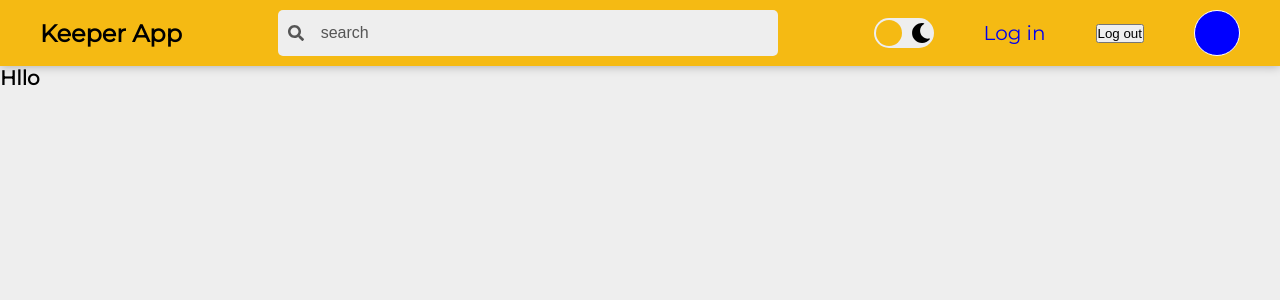
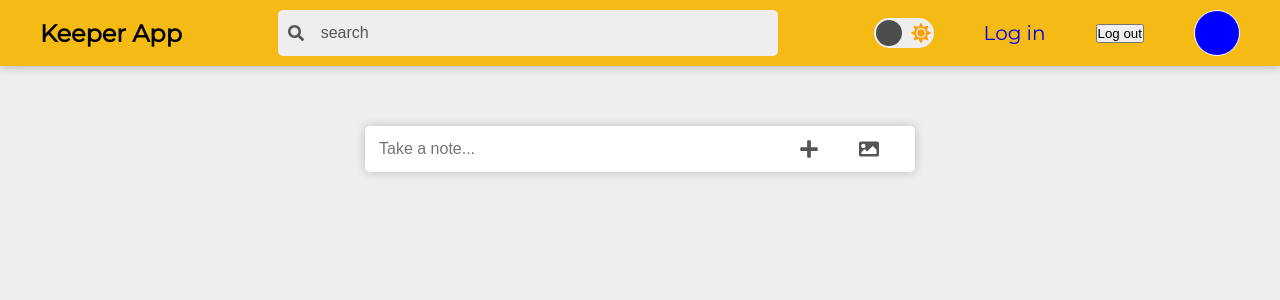
Before and after one commit to anujpanwar01/keeper, a React (Create React App) app: page / in a window 1280 px wide. Shown: the top 300 px of the page. Built offline with nearby package versions, Linux system fonts and the light colour scheme; no server answers; a web font is replaced by a local one.

Commit message:
working on the toggler btn and input form functionality

```diff
--- a/src/App.js
+++ b/src/App.js
@@ -1,20 +1,33 @@
+import { useState } from "react";
 import { Route, Routes } from "react-router-dom";
+
 import SignInSignUp from "./routes/sign-in-sign-up/SignInSignUp";
 import Header from "./routes/header/Header";
+import Home from "./routes/home/Home";
 import "./App.scss";
 // function note(detail) {
 //   const { key, title, content } = detail;
 //   return <Note key={key} title={title} content={content} />;
 // }
-function Homes() {
-  return <h1>Hllo</h1>;
-}
+
+// const states = {
+//   search: ""
+// };
 
 function App() {
+  const [state, setState] = useState({});
+
+  const h1 = document.querySelectorAll("h1");
+  console.log(h1);
+  h1.forEach((ele) => console.log(ele.innerText));
+  // const arr = Array.from(h1);
+  // arr.filter((ele) => ele.includes(state.search));
+  // console.log(h1);
+  // console.log(Array.from(h1));
   return (
     <Routes>
       <Route path="/" element={<Header />}>
-        <Route index path="/" element={<Homes />} />
+        <Route index path="/" element={<Home />} />
         <Route path="/user" element={<SignInSignUp />} />
       </Route>
     </Routes>
--- /dev/null
+++ b/src/component/card/card.component.jsx
@@ -0,0 +1,4 @@
+const Card = function () {
+  return <div>helo</div>;
+};
+export default Card;
--- /dev/null
+++ b/src/component/task-adder/task-adder.component.jsx
@@ -0,0 +1,92 @@
+import { useState } from "react";
+// import { doc } from "firebase/firestore";
+import { FaImage, FaPlus, FaPalette } from "react-icons/fa";
+import CustomBtn from "../../component/custom-btn/CustomBtn";
+import CustomInput from "../../component/custom-input/CustomInut.component";
+import { query, close } from "../../routes/home/Home";
+
+import "./task-adder.styles.scss";
+
+const TaskAdder = () => {
+  const [state, setState] = useState({
+    title: "",
+    subTitle: "",
+  });
+
+  //destructure
+  const { title, subTitle } = state;
+
+  const inputChangeHandler = (e) => {
+    const { name, value } = e.target;
+    setState(() => {
+      return {
+        ...state,
+        [name]: value,
+      };
+    });
+  };
+
+  /////////////////////////////////////////////////
+  //open btn
+  const expand = function () {
+    query(".label", "input-title");
+    query(".file", "abs-file");
+    query(".close", "close-taskbar");
+    query("#title", "input-title");
+    query("#fileid", "input-width");
+    query(".overlay", "hidden-overlay", "toggle");
+    // document.querySelector(".overlay").classList.toggle("hidden-overlay");
+    query(".flex", "remove-flex");
+    query(".add-btn", "abs-btn");
+  };
+
+  /////////////////////////////////////////////////
+  return (
+    <div className="task-adder">
+      <CustomInput
+        type="text"
+        id="title"
+        placeholder="Title"
+        required
+        name="title"
+        value={title}
+        handleChange={inputChangeHandler}
+      />
+      <div className="flex ">
+        <CustomInput
+          name="subTitle"
+          value={subTitle}
+          onClick={expand}
+          type="text"
+          placeholder="Take a note..."
+          id="fileid"
+          handleChange={inputChangeHandler}
+          required
+        />
+        <CustomInput type="file" hidden id="file" />
+        <CustomBtn className="add-btn ">
+          <FaPlus size={20} color="#555" />
+        </CustomBtn>
+        <label className="file" htmlFor="file">
+          <FaImage size={20} color="#555" />
+        </label>
+        <div className="task-menu">
+          <div>
+            {/* <span className="span">
+              <FaImage size={20} color="#555" />
+            </span> */}
+
+            <CustomInput type="color" id="color" hidden />
+            <label htmlFor="color" className="label">
+              <FaPalette size={20} color="#555" />
+            </label>
+          </div>
+          <CustomBtn className="close" onClick={close}>
+            Close
+          </CustomBtn>
+        </div>
+      </div>
+    </div>
+  );
+};
+export default TaskAdder;
--- /dev/null
+++ b/src/component/task-adder/task-adder.styles.scss
@@ -0,0 +1,113 @@
+.task-adder {
+  align-self: center;
+  position: relative;
+  z-index: 400;
+  display: flex;
+  flex-direction: column;
+  box-shadow: 0 0 1rem #2928283d;
+  width: 55rem;
+  border-radius: 0.5rem;
+  overflow: hidden;
+  #title {
+    width: 100%;
+    display: none;
+  }
+  div {
+    display: flex;
+  }
+  input[type="text"] {
+    padding: 1.4rem;
+    width: 45rem;
+    border: none;
+    outline: none;
+    font-size: 1.6rem;
+  }
+  button,
+  .file {
+    display: flex;
+    align-items: center;
+    border: none;
+    padding: 0 2rem;
+    background-color: white;
+    cursor: pointer;
+  }
+  .add-btn {
+    // height: 5rem;
+    // width: 5rem;
+    &:hover {
+      background-color: #e7e7e761;
+      border-radius: 50%;
+    }
+  }
+  .task-menu {
+    background-color: white;
+    justify-content: space-between;
+    padding: 0 0.6rem 0.6rem 1rem;
+
+    div {
+      align-items: center;
+      span {
+        margin-right: 1rem;
+      }
+      span,
+      label {
+        display: flex;
+        justify-content: center;
+        align-items: center;
+        height: 4rem;
+        width: 4rem;
+        padding: 0 0.6rem;
+        &:hover {
+          border-radius: 50%;
+          background-color: #e7e7e761;
+        }
+      }
+    }
+  }
+}
+.label {
+  display: none !important;
+}
+.input-title {
+  display: flex !important;
+}
+.remove-flex {
+  flex-direction: column;
+}
+.input-width {
+  width: 100% !important;
+}
+.close {
+  display: none !important;
+}
+.close-taskbar {
+  font-size: 1.6rem;
+  display: block !important;
+  padding: 1rem 3.2rem;
+  border-radius: 0.5rem;
+
+  &:hover {
+    background-color: #e7e7e761;
+  }
+}
+.abs-btn {
+  height: 5.5rem;
+  width: 5.5rem;
+  position: absolute;
+  top: 1%;
+  right: 1%;
+}
+.abs-file {
+  height: 4rem;
+  width: 4rem;
+  position: absolute;
+  bottom: 4%;
+  padding: 0 !important;
+  display: flex;
+  justify-content: center;
+  left: 10%;
+  &:hover {
+    border-radius: 50%;
+    background-color: #e7e7e761;
+  }
+}
--- a/src/routes/header/Header.jsx
+++ b/src/routes/header/Header.jsx
@@ -1,6 +1,7 @@
 import React, { Fragment } from "react";
 import { signOut } from "firebase/auth";
 import { auth } from "../../firebase/firebase.util";
+import { useState } from "react";
 import { Outlet, Link } from "react-router-dom";
 import { FaSearch, FaMoon, FaSun } from "react-icons/fa";
 
@@ -13,23 +14,25 @@ import { onAuthStateChanged } from "firebase/auth";
 // import { password } from "sudo-js";
 
 onAuthStateChanged(auth, (user) => {
-  if (user) {
+  if (!user) return;
+
   //   const uid = user.uid;
   // console.log(user.displayName);
+
   const { email, displayName, photoURL } = user;
   // console.log(email, displayName, photoURL);
   // console.log(email, displayName, user);
   // ...
-  } else {
-    // User is signed out
-    // ...
-  }
 });
 // user profile
 const user = auth.currentUser;
 console.log(user);
 
 function Header() {
+  const [inputValue, setInputValue] = useState({
+    theme: "false",
+  });
+  const { theme } = inputValue;
   // signOut
   const signOUt = async () => {
     try {
@@ -38,7 +41,6 @@ function Header() {
       console.log(err.message);
     }
   };
-  // console.log(auth.currentUser);
 
   return (
     <Fragment>
@@ -61,15 +63,30 @@ function Header() {
         {/* search bar */}
         <nav>
           <div className="theme">
-            <input type="checkbox" id="check" className="checkbox" />
+            <input
+              type="checkbox"
+              id="check"
+              value={inputValue.theme}
+              className="checkbox"
+              onChange={(e) => {
+                setInputValue(() => {
+                  return {
+                    theme: "true",
+                  };
+                });
+                if (theme) {
+                  document.body.classList.toggle("bg");
+                }
+              }}
+            />
             <label htmlFor="check" className="theme-btn">
               <div className="sun">
                 {" "}
-                <FaSun />
+                <FaMoon color="#8f8f8f" />
               </div>
               <div className="moon">
                 {" "}
-                <FaMoon />
+                <FaSun color="#ff9e00" />
               </div>
               <div className="toggle-thumb"></div>
             </label>
--- a/src/routes/header/Header.styles.scss
+++ b/src/routes/header/Header.styles.scss
@@ -104,10 +104,11 @@ header {
       height: 2.6rem;
       width: 2.6rem;
       border-radius: 10rem;
-      background-color: #f5ba13;
+      background-color: #4d4d4d;
       position: absolute;
       left: 2px;
       top: 1.8px;
+      transition: transform 0.3s;
     }
     // .profile {
     //   height: 3rem;
@@ -119,11 +120,17 @@ header {
 }
 
 .checkbox {
+  // opacity: 0;
   display: none;
 
   &:checked ~ .theme-btn > .toggle-thumb {
-    right: 1px !important;
+    transform: translateX(30px);
+    // right: 1px !important;
     // left: 0;
-    margin-left: auto;
+    // margin-left: auto;
   }
 }
+.bg {
+  color: #fff;
+  background-color: rgb(48, 48, 48);
+}
--- /dev/null
+++ b/src/routes/home/Home.jsx
@@ -0,0 +1,67 @@
+import TaskAdder from "../../component/task-adder/task-adder.component";
+import "./Home.styles.scss";
+
+//for the classes
+export const query = function (name1, name2, className) {
+  return !className
+    ? document.querySelector(`${name1}`).classList.add(`${name2}`) //if classname=undefined then run this
+    : className === "toggle"
+    ? document.querySelector(`${name1}`).classList.toggle(`${name2}`) //if classname=toggle then run this statement
+    : document.querySelector(`${name1}`).classList.remove(`${name2}`); //if classname=remove then run this statement
+};
+
+export const close = function (e) {
+  query(".overlay", "hidden-overlay", "toggle");
+  query("#title", "input-title", "remove");
+  query("#fileid", "input-width", "toggle");
+  query(".flex", "remove-flex", "toggle");
+  query(".add-btn", "abs-btn", "remove");
+  query(".file", "abs-file", "remove");
+  query(".label", "input-title", "remove");
+  query(".close", "close-taskbar", "toggle");
+};
+const Home = () => {
+  /////////////////////////////////////////////////
+  //   const [value, setValue] = useState({
+  //     file: "",
+  //   });
+
+  // const overlay = function (e) {
+  //   query(".overlay", "hidden-overlay", "toggle");
+  //   query("#title", "input-title", "remove");
+  //   query("#fileid", "input-width", "toggle");
+  //   query(".flex", "remove-flex", "toggle");
+  //   query(".add-btn", "abs-btn", "remove");
+  //   query(".file", "abs-file", "remove");
+  //   query(".label", "input-title", "remove");
+  //   query(".close", "close-taskbar", "toggle");
+  // };
+  // const close = function () {
+  //   query(".file", "abs-file", "remove");
+  //   query(".label", "input-title", "remove");
+  //   query(".close", "close-taskbar", "toggle");
+  //   query("#title", "input-title", "remove");
+  //   query("#fileid", "input-width", "remove");
+  //   query(".overlay", "hidden-overlay", "toggle");
+  //   query(".flex", "remove-flex", "remove");
+  //   query(".add-btn", "abs-btn", "remove");
+  // };
+  /////////////////////////////////////////////////
+  return (
+    <section className="home">
+      <TaskAdder />
+      <div
+        onClick={close}
+        className="overlay hidden-overlay"
+        style={{
+          position: "absolute",
+          height: "100vh",
+          width: "100%",
+          zIndex: "1",
+          top: "0",
+        }}
+      ></div>
+    </section>
+  );
+};
+export default Home;
--- /dev/null
+++ b/src/routes/home/Home.styles.scss
@@ -0,0 +1,11 @@
+.home {
+  display: flex;
+  justify-content: center;
+  padding: 6rem;
+  //   label {
+  //     padding: 2rem;
+  //   }
+}
+.hidden-overlay {
+  display: none;
+}
```
Lines whose indentation alone changed are shown as unchanged.
